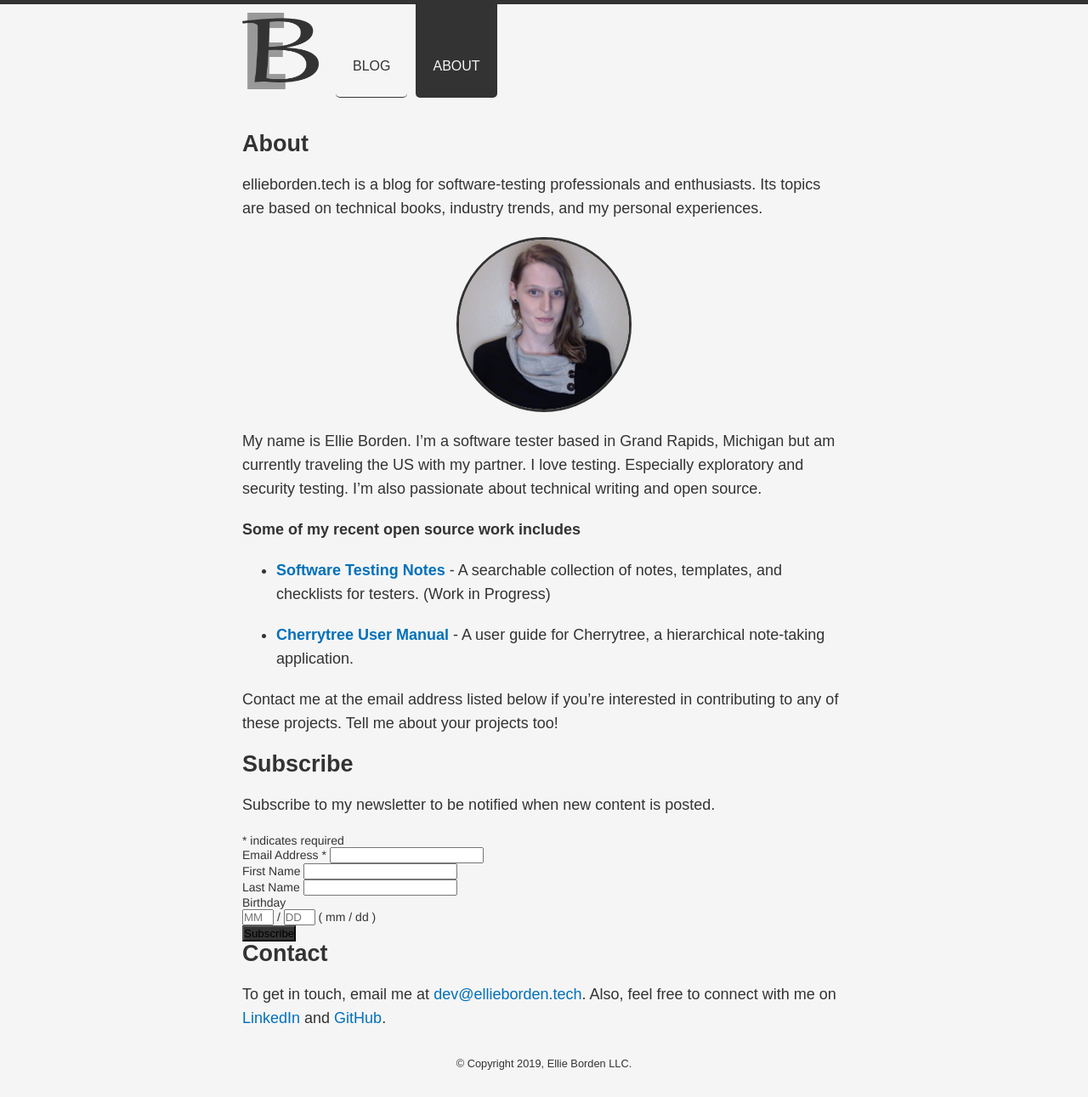
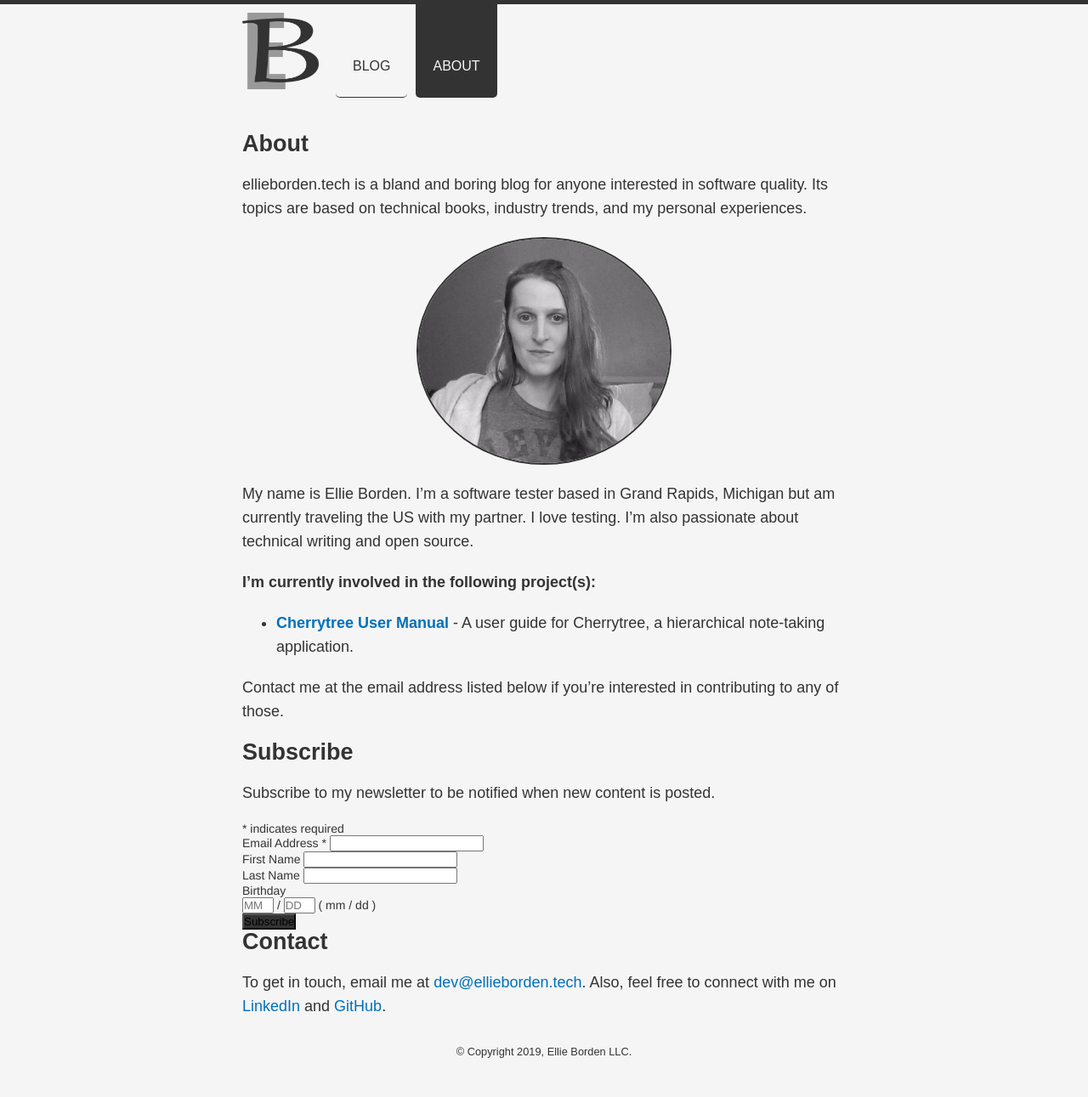
Before and after one commit to EllieBorden/ellieborden.tech, a Jekyll site: the page built from about/index.md, in a window 1280 px wide. Shown: the whole page at 85% size. Built offline with Jekyll 4.4.1, drawn with Linux system fonts in a browser that asks for light colours; comment, search, counter and statistics services are not loaded.

Commit message:
update about section

```diff
--- a/_layouts/post.html
+++ b/_layouts/post.html
@@ -15,7 +15,7 @@ layout: default
   <a href="http://www.facebook.com/sharer/sharer.php?u={{ site.url | append: page.url }}" class="fa fa-facebook"></a>
   <a href="http://twitter.com/share?url={{ site.url | append: page.url }}&text={{ post.content | strip_html | truncatewords: 40 }}" class="fa fa-twitter"></a>
   <a href="https://plus.google.com/share?url=<BTN>" class="fa fa-google"></a>
-  <a href="http://www.linkedin.com/shareArticle?url={{ site.url | append: page.url }}&title={{ page.title }}&summary={{ post.content | strip_html | truncatewords: 50 }}" class="fa fa-linkedin"></a>
+  <a href="https://www.linkedin.com/shareArticle?mini=true&url={{ site.url | append: page.url }}&summary={{ page.title }}&source=ellieborden.tech" class="fa fa-linkedin"></a>
   <a href="http://reddit.com/submit?url={{ site.url | append: page.url }}&title={{ page.title }}" class="fa fa-reddit"></a>
 </div>
 
--- a/about/index.md
+++ b/about/index.md
@@ -3,19 +3,22 @@ layout: page
 title: About
 ---
 
-ellieborden.tech is a blog for software-testing professionals and enthusiasts. Its topics are based on technical books, industry trends, and my personal experiences.
+ellieborden.tech is a bland and boring blog for anyone interested in software quality. Its topics are based on technical books, industry trends, and my personal experiences.
 
-![profile picture](../assets/images/0.jpeg){:.profile-pic}
+![profile picture](../assets/images/0.png){:.profile-pic}
 
-My name is Ellie Borden. I'm a software tester based in Grand Rapids, Michigan but am currently traveling the US with my partner. I love testing. Especially exploratory and security testing. I'm also passionate about technical writing and open source.
+My name is Ellie Borden. I'm a software tester based in Grand Rapids, Michigan but am currently traveling the US with my partner. I love testing. I'm also passionate about technical writing and open source.
 
-**Some of my recent open source work includes**
+**I'm currently involved in the following project(s):**
 
-- [**Software Testing Notes**](https://ellieborden.github.io/Software-Testing-Notes/) - A searchable collection of notes, templates, and checklists for testers. (Work in Progress)
+<!--
+NOTE: This is on hold (potentially indefinitely) due to lack of time and too much overlap with my aspirations for this blog.
+- [**Software Testing Wiki**](https://ellieborden.github.io/Software-Testing-Wiki/) - A searchable collection of notes, templates, and checklists for testers. (Early stage, work in Progress.)
+-->
 
 - [**Cherrytree User Manual**](http://giuspen.com/cherrytreemanual/) - A user guide for Cherrytree, a hierarchical note-taking application.
 
-Contact me at the email address listed below if you're interested in contributing to any of these projects. Tell me about your projects too!
+Contact me at the email address listed below if you're interested in contributing to any of those.
 
 ## Subscribe
 
--- a/assets/css/main.css
+++ b/assets/css/main.css
@@ -414,10 +414,11 @@ footer {
 */
 
 .profile-pic {
-  border: 3px solid #333;
+  border: 2px solid #333;
   border-radius: 100%;
   display: block;
   /* width: 200px; */
+  max-width: 300px;
   margin: 0 auto;
 }
 
```
Also changed, not shown: assets/images/0.png (added).
